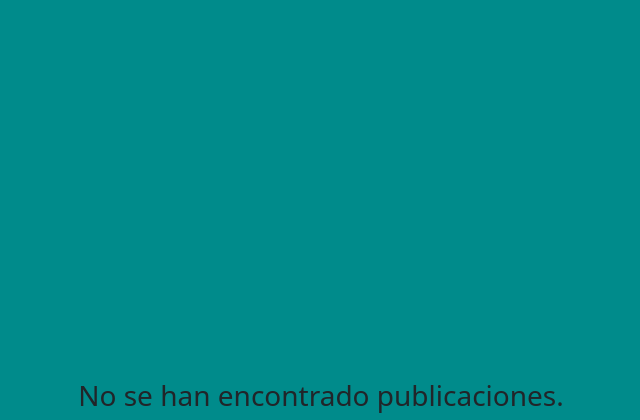
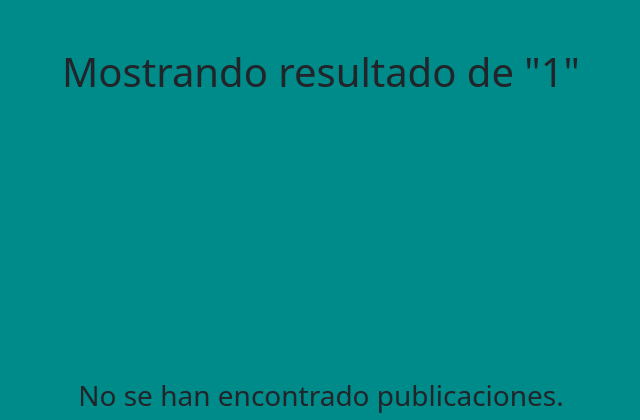
Before and after one commit to uzumakihitman/vecinos, a PHP site: page /buscar.php?termino=1 in a window 1280 px wide. Shown: the top 420 px of the page, without its empty margins (319-959 px from the left). Run offline with PHP 8.4, Linux system fonts and the light colour scheme; data that the repository does not hold is empty.

Commit message:
Update buscar.php

```diff
--- a/buscar.php
+++ b/buscar.php
@@ -49,11 +49,14 @@
                 transform: translate(-50%, -50%)
             }
         </style>
+        <br>
+        <br>
+         <h1><Center>Mostrando resultado de "<?=$termino?>"</h1>
     </head>
     <body>
         <section>
         <?php if(isset($publicaciones)): ?>
-            <h3>Mostrando resultado de '<?=$termino?>'</h3>
+
             <ul class="list-group">
                 <?php foreach($publicaciones as $value): ?>
                 <il>
```
